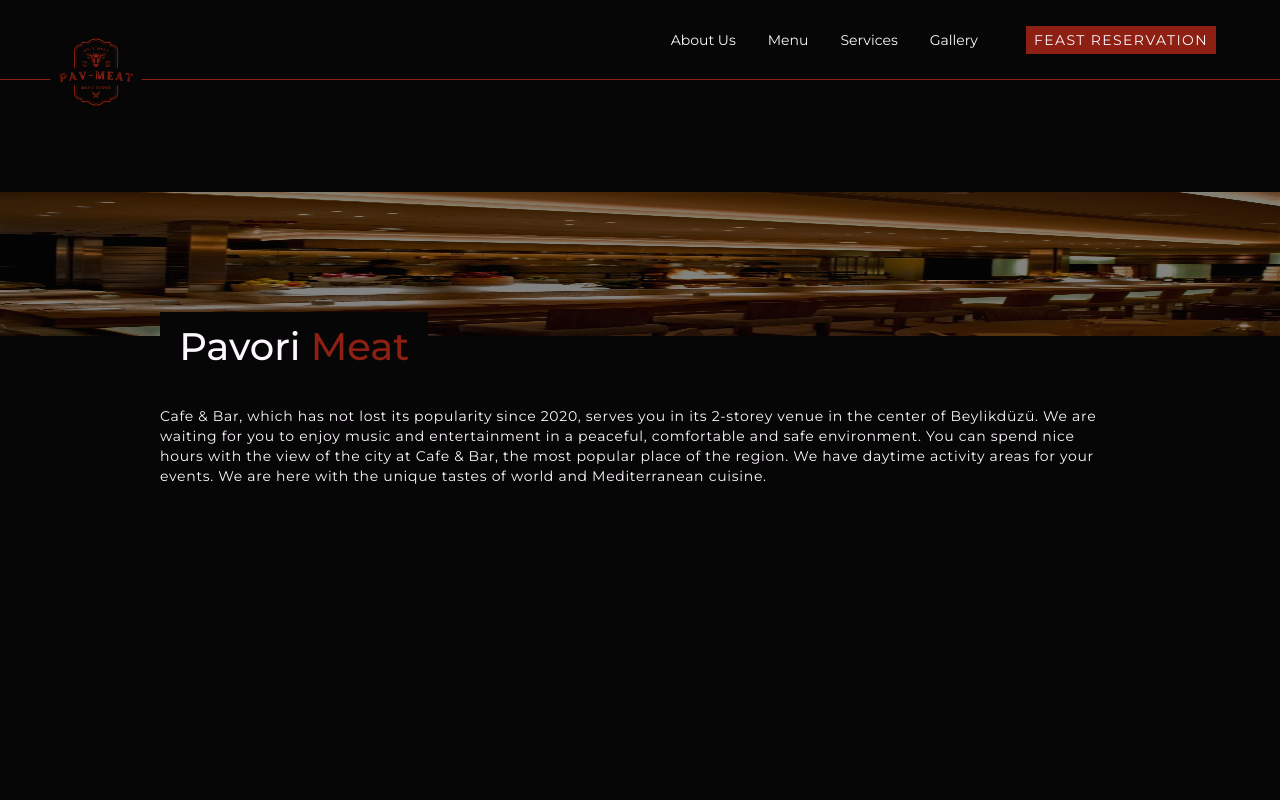
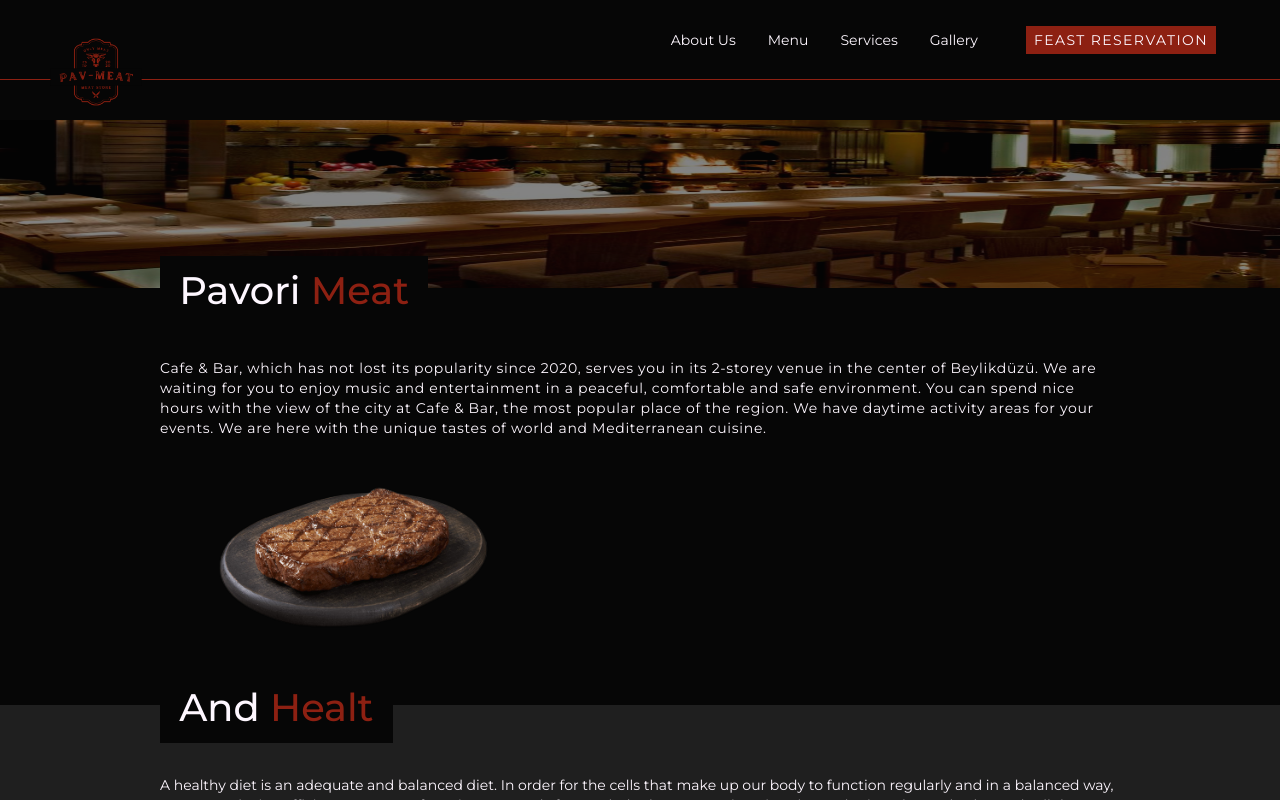
Before and after one commit to poyrazavsever/Restaurant-Website, a React (Create React App) app: page / in a window 1280 px wide. Built offline with nearby package versions, Linux system fonts and the light colour scheme.

Commit message:
refactor: Slider & Healt Eklendi.

```diff
--- a/src/App.js
+++ b/src/App.js
@@ -8,7 +8,7 @@ function App() {
 
 
   return (
-      <div className='bg-primary h-screen w-full text-white overflow-hidden relative'>
+      <div className='bg-primary h-screen w-full text-white overflow-x-hidden relative'>
 
       <nav className='desktop:hidden z-20 fixed bg-primary'>
         <MobileNavbar/>
@@ -18,9 +18,6 @@ function App() {
         <DesktopNavbar />
       </nav>
 
-
-      <br /><br /><br /><br /><br /><br /><br /><br />
-
       <MainPage />
 
 
--- /dev/null
+++ b/src/Components/MainPage/Healt.jsx
@@ -0,0 +1,21 @@
+import React from 'react'
+import { MainTitle } from "../MainTitle"
+
+function Healt() {
+    return (
+
+        <div className='z-50 w-full flex flex-col justify-center items-start bg-primary-100 my-12 pb-6'>
+
+            <div className='w-3/4 mx-auto '>
+                <MainTitle top> And <span>Healt</span> </MainTitle>
+
+                <p className='text-sm'>A healthy diet is an adequate and balanced diet. In order for the cells that make up our body to function regularly and in a balanced way, we must take in sufficient amounts of nutrients, namely fats, carbohydrates, proteins, vitamins and minerals. Our body needs all the nutrients.</p>
+            </div>
+
+
+        </div>
+
+    )
+}
+
+export default Healt
--- a/src/Components/MainPage/MainPage.jsx
+++ b/src/Components/MainPage/MainPage.jsx
@@ -1,19 +1,27 @@
 import React from 'react'
 import { MainTitle } from '../MainTitle'
+import Healt from './Healt';
+import Slider from './Slider';
 
 function MainPage() {
   return (
     <div>
-      <img src="Images/bg-1.jpg" alt="MainPageBg" className='w-full h-36 bg-cover opacity-50' />
+      <img src="Images/bg-1.jpg" alt="MainPageBg" className='w-full h-72 opacity-50' />
 
       <div className='z-50 w-3/4 mx-auto flex flex-col justify-center items-start'>
 
         <MainTitle top>Pavori <span>Meat</span></MainTitle>
 
         <p className='text-sm tracking-wider'>Cafe & Bar, which has not lost its popularity since 2020, serves you in its 2-storey venue in the center of Beylikdüzü. We are waiting for you to enjoy music and entertainment in a peaceful, comfortable and safe environment.
-        You can spend nice hours with the view of the city at Cafe & Bar, the most popular place of the region. We have daytime activity areas for your events. We are here with the unique tastes of world and Mediterranean cuisine.</p>
+          You can spend nice hours with the view of the city at Cafe & Bar, the most popular place of the region. We have daytime activity areas for your events. We are here with the unique tastes of world and Mediterranean cuisine.</p>
+
+        <img src="Images/meat2.png" alt="meat1" className='pt-12 w-96' />
 
       </div>
+
+      <Healt />
+
+      <Slider />
 
     </div>
   )
--- /dev/null
+++ b/src/Components/MainPage/Slider.jsx
@@ -0,0 +1,15 @@
+import React from 'react'
+import SliderCard from './SliderCard'
+
+function Slider() {
+    return (
+        <div className='flex justify-around items-center gap-7'>
+            <SliderCard imageLink="Images/meat2.png" />
+            <SliderCard imageLink="Images/meat3.png" />
+        </div>
+
+
+    )
+}
+
+export default Slider
--- /dev/null
+++ b/src/Components/MainPage/SliderCard.jsx
@@ -0,0 +1,13 @@
+import React from 'react'
+
+function SliderCard({imageLink, name, desc}) {
+  return (
+    <div className='pt-12'>
+        <div className='bg-primary-100 w-auto h-48 inline-block py-16 px-4 rounded-lg relative'>
+            <img src={imageLink} alt="meat-photo" className='w-36 mx-auto'/>
+        </div>
+    </div>
+  )
+}
+
+export default SliderCard
--- a/src/Components/MainTitle.js
+++ b/src/Components/MainTitle.js
@@ -5,7 +5,7 @@ export const MainTitle = styled.h1`
     font-weight: 500;
     padding: 0.4rem 1.2rem;
     position:relative;
-    top:${props => props.top ? "-24px" :"0px"};
+    top:${props => props.top ? "-32px" :"0px"};
     display: inline-block;
     color: var(--white);
     background-color:var(--primary);
--- a/src/Components/Navbar/DesktopNavbar.jsx
+++ b/src/Components/Navbar/DesktopNavbar.jsx
@@ -30,6 +30,7 @@ function DesktopNavbar() {
 
             <img src="Images/Logo1.png" alt="mainLogo" className='absolute w-36 h-36 top-0 left-6' />
 
+            <div className='h-10 w-full bg-primary'></div>
 
         </>
     )
--- a/src/Components/Navbar/MobileNavbar.jsx
+++ b/src/Components/Navbar/MobileNavbar.jsx
@@ -25,7 +25,7 @@ function MobileNavbar() {
 
             <img src="Images/Logo1.png" alt="mainLogo" className='absolute w-36 h-36 top-0' />
 
-            <div className={`w-full h-screen absolute flex justify-center items-center top-0 text-center transition-all duration-300 backdrop-blur z-20 ${menuStyle === "hidden" ? "translate-x-full" : "translate-x-0"}`} >
+            <div className={`w-full h-screen absolute flex justify-center items-center top-0 text-center transition-all duration-300 backdrop-blur z-20 ${menuStyle === "hidden" ? "translate-x-full" : "translate-x-0"}`}>
 
                 <button className='absolute top-14 right-10' onClick={openMenuBtn}>
                     <AiOutlineClose className=' w-12 h-12 text-secondary' />
@@ -58,6 +58,9 @@ function MobileNavbar() {
 
             </div>
 
+
+            <div className='h-10 w-full bg-primary'></div>
+
         </>
 
 
```
